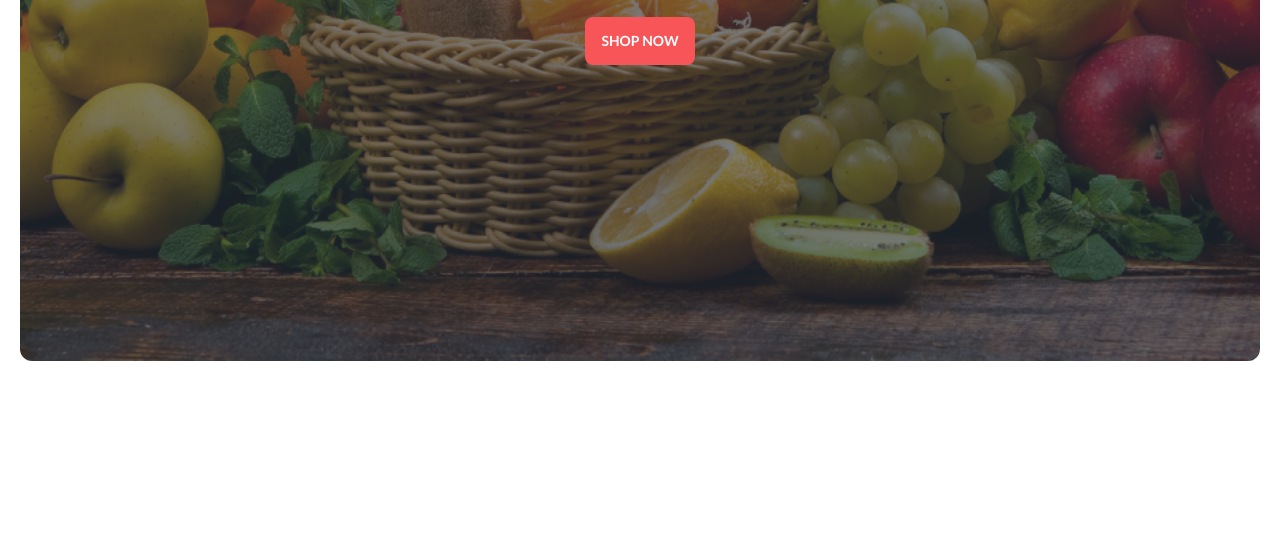
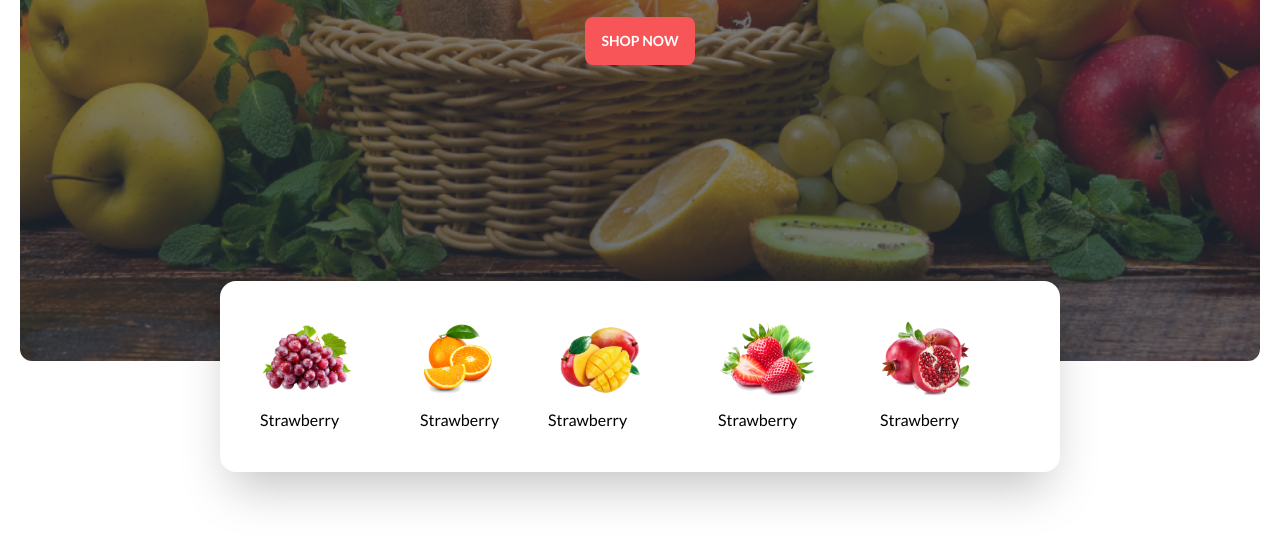
Before and after one commit to Sakhawat71/fruit-brust-daisyui, a plain HTML site: page index.html in a window 1280 px wide. Shown: the part 563-1108 px from the top of the page. Before the commit the page ends 978 px from the top, so only its background shows below. Drawn offline with nearby package versions, Linux system fonts and the light colour scheme; grey boxes are pictures that could not be loaded.

Commit message:
slider footer compltete

```diff
--- a/index.html
+++ b/index.html
@@ -71,7 +71,7 @@
 
         <!--  -->
 
-        <div class="slider-container lg:my-12 my-4 mx-7 md:mx-auto">
+        <div class="slider-container lg:my-12 my-4 mx-7 md:mx-auto flex flex-col justify-center">
 
             <div class="carousel w-full  rounded-xl">
 
@@ -165,18 +165,40 @@
             </div>
 
             <!--  -->
-            <div>
+            <div
+                class="hidden justify-center relative bottom-20 md:mx-[200px] md:p-10 lg:flex space-x-4 bg-white w-auto rounded-2xl shadow-2xl text-black">
+
+                <div class=" space-y-3 ">
+                    <img class="w-4/6" src="images/fruit1.png" alt="">
+                    <p class="text-black">Strawberry</p>
+                </div>
+                <div class=" space-y-3 ">
+                    <img class="w-4/6" src="images/fruit2.png" alt="">
+                    <p class="text-black">Strawberry</p>
+                </div>
+                <div class=" space-y-3 ">
+                    <img class="w-4/6" src="images/fruit3.png" alt="">
+                    <p class="text-black">Strawberry</p>
+                </div>
+                <div class=" space-y-3 ">
+                    <img class="w-4/6" src="images/fruit4.png" alt="">
+                    <p class="text-black">Strawberry</p>
+                </div>
+                <div class=" space-y-3 ">
+                    <img class="w-4/6" src="images/fruit5.png" alt="">
+                    <p class="text-black">Strawberry</p>
+                </div>
 
             </div>
         </div>
 
     </header>
 
+    <!--  -->
+    <main>
 
 
-
-
-    <main></main>
+    </main>
 
 
 
```
